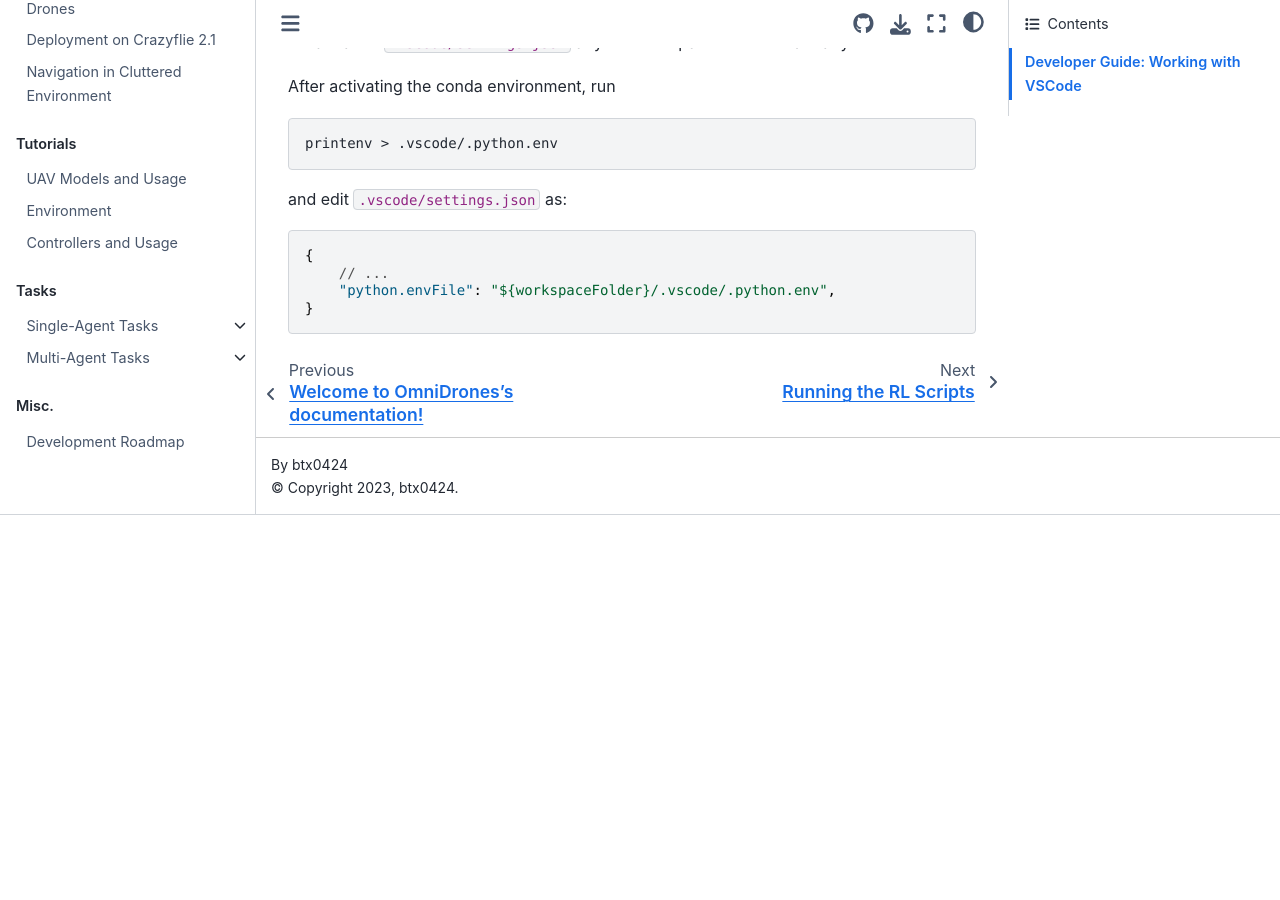
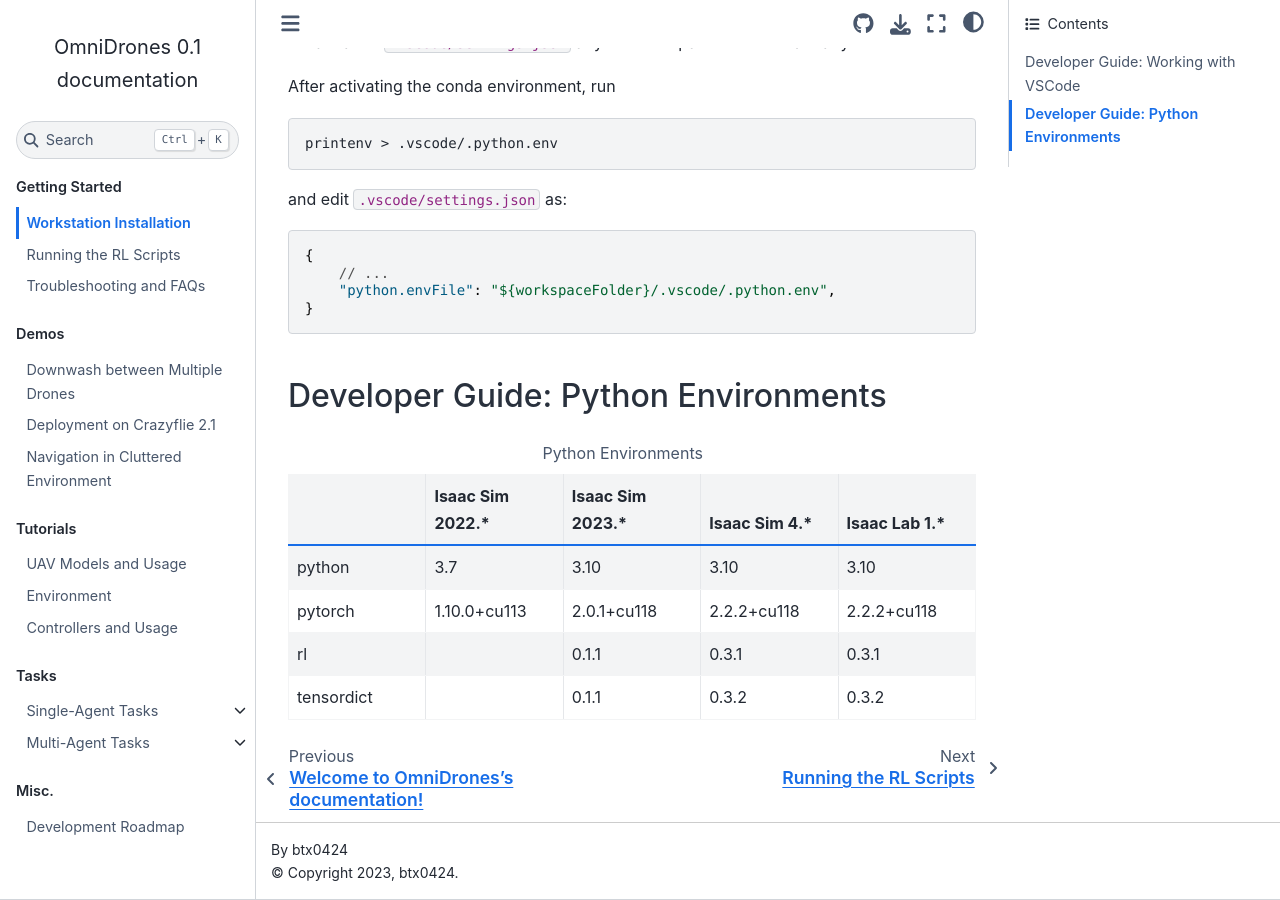
Before and after one commit to btx0424/OmniDrones, a Sphinx documentation site: the page built from docs/source/installation.rst, in a window 1280 px wide and 900 px high, scrolled down 2042 px. Built offline with Sphinx 7.4.7 and the Sphinx Book theme 1.1.4, drawn with Linux system fonts in a browser that asks for light colours; before the commit the page ends 2557 px from its top, so only the background shows below that.

Commit message:
add python environments

```diff
--- a/docs/source/installation.rst
+++ b/docs/source/installation.rst
@@ -109,3 +109,36 @@ and edit ``.vscode/settings.json`` as:
         // ...
         "python.envFile": "${workspaceFolder}/.vscode/.python.env",
     }
+
+Developer Guide: Python Environments
+------------------------------------
+
+.. list-table:: Python Environments
+    :widths: 25 25 25 25 25
+    :header-rows: 1
+
+    * -
+      - Isaac Sim 2022.*
+      - Isaac Sim 2023.*
+      - Isaac Sim 4.*
+      - Isaac Lab 1.*
+    * - python
+      - 3.7
+      - 3.10
+      - 3.10
+      - 3.10
+    * - pytorch
+      - 1.10.0+cu113
+      - 2.0.1+cu118
+      - 2.2.2+cu118
+      - 2.2.2+cu118
+    * - rl
+      -
+      - 0.1.1
+      - 0.3.1
+      - 0.3.1
+    * - tensordict
+      -
+      - 0.1.1
+      - 0.3.2
+      - 0.3.2
```
